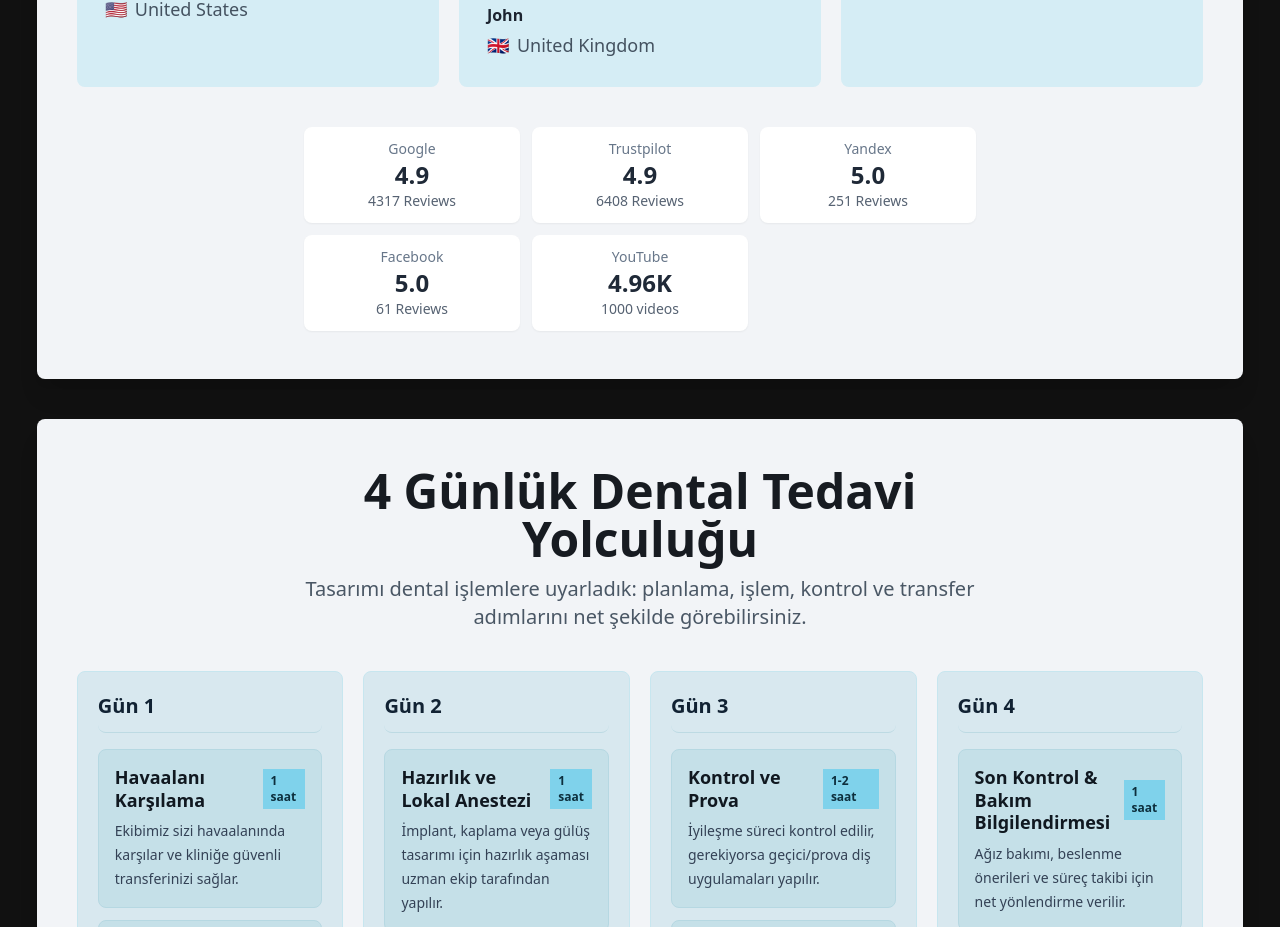
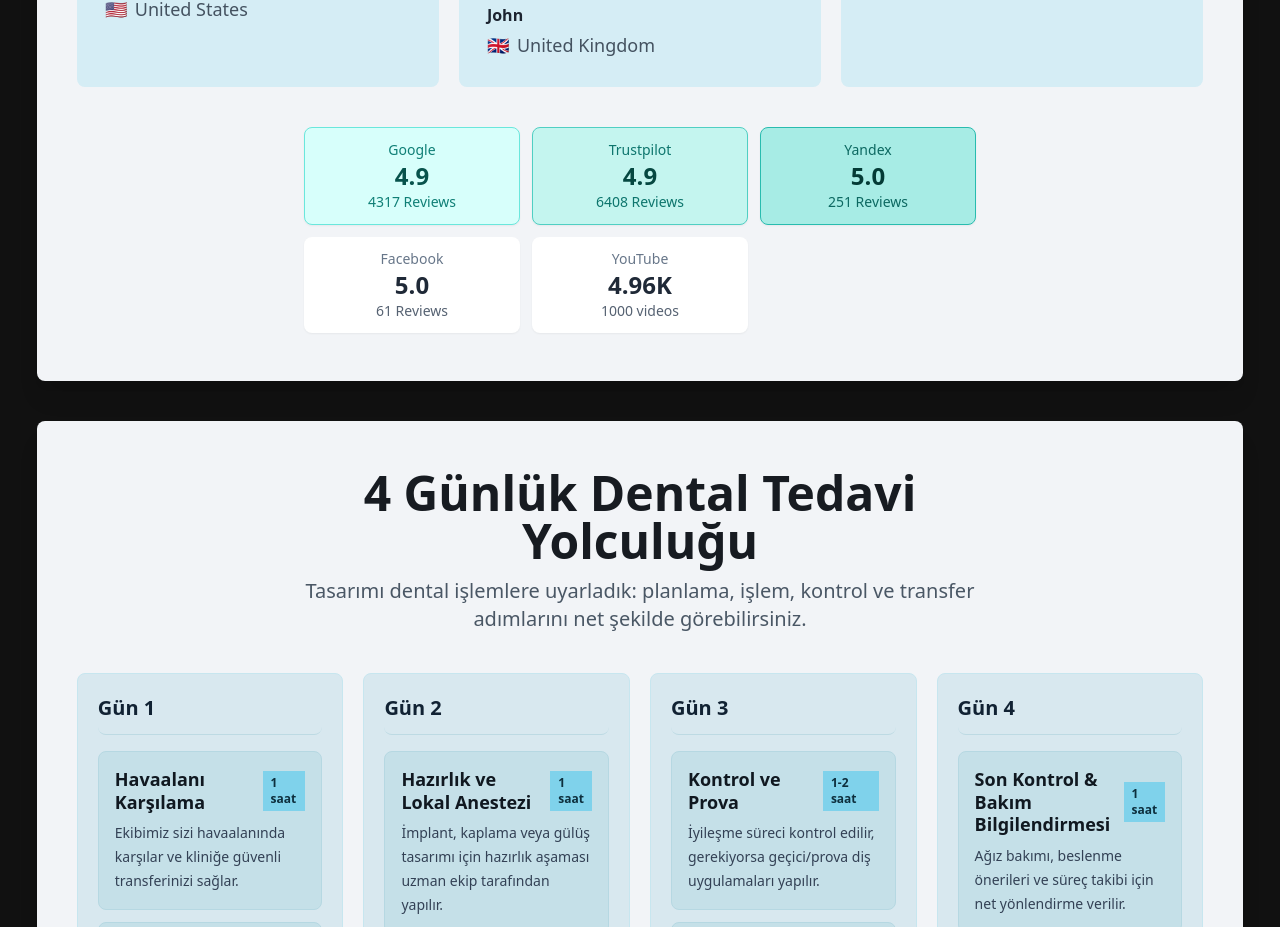
Before and after one commit to ibrahimtkmz/antasmardentalclinic, a Next.js app: page / in a window 1280 px wide. Shown: the part 5460-6387 px from the top of the page. Built offline with nearby package versions, Linux system fonts and the light colour scheme.

Commit message:
Style testimonial rating cards with brand colors

```diff
--- a/app/page.jsx
+++ b/app/page.jsx
@@ -399,16 +399,45 @@ export default function AnastamarDentalClinicHomepage() {
 
           <div className="mx-auto mt-10 grid max-w-2xl grid-cols-2 gap-3 md:grid-cols-3">
             {[
-              { source: 'Google', score: '4.9', reviews: '4317 Reviews' },
-              { source: 'Trustpilot', score: '4.9', reviews: '6408 Reviews' },
-              { source: 'Yandex', score: '5.0', reviews: '251 Reviews' },
+              {
+                source: 'Google',
+                score: '4.9',
+                reviews: '4317 Reviews',
+                cardClass: 'border border-[#6ae7dc] bg-[#d7fffb]',
+                sourceClass: 'text-[#0f7f76]',
+                scoreClass: 'text-[#07534c]',
+                reviewsClass: 'text-[#0f7f76]',
+              },
+              {
+                source: 'Trustpilot',
+                score: '4.9',
+                reviews: '6408 Reviews',
+                cardClass: 'border border-[#50cfc3] bg-[#c4f5ef]',
+                sourceClass: 'text-[#0d756d]',
+                scoreClass: 'text-[#064841]',
+                reviewsClass: 'text-[#0d756d]',
+              },
+              {
+                source: 'Yandex',
+                score: '5.0',
+                reviews: '251 Reviews',
+                cardClass: 'border border-[#29bcaf] bg-[#a7ece5]',
+                sourceClass: 'text-[#0c6861]',
+                scoreClass: 'text-[#043b36]',
+                reviewsClass: 'text-[#0c6861]',
+              },
               { source: 'Facebook', score: '5.0', reviews: '61 Reviews' },
               { source: 'YouTube', score: '4.96K', reviews: '1000 videos' },
             ].map((rating) => (
-              <div key={rating.source} className="rounded-2xl bg-white px-4 py-3 text-center shadow-sm">
-                <div className="text-sm text-[#677689]">{rating.source}</div>
-                <div className="text-2xl font-black text-[#1f2937]">{rating.score}</div>
-                <div className="text-sm text-[#566272]">{rating.reviews}</div>
+              <div
+                key={rating.source}
+                className={`rounded-2xl px-4 py-3 text-center shadow-sm ${
+                  rating.cardClass ?? 'bg-white'
+                }`}
+              >
+                <div className={`text-sm ${rating.sourceClass ?? 'text-[#677689]'}`}>{rating.source}</div>
+                <div className={`text-2xl font-black ${rating.scoreClass ?? 'text-[#1f2937]'}`}>{rating.score}</div>
+                <div className={`text-sm ${rating.reviewsClass ?? 'text-[#566272]'}`}>{rating.reviews}</div>
               </div>
             ))}
           </div>
```
